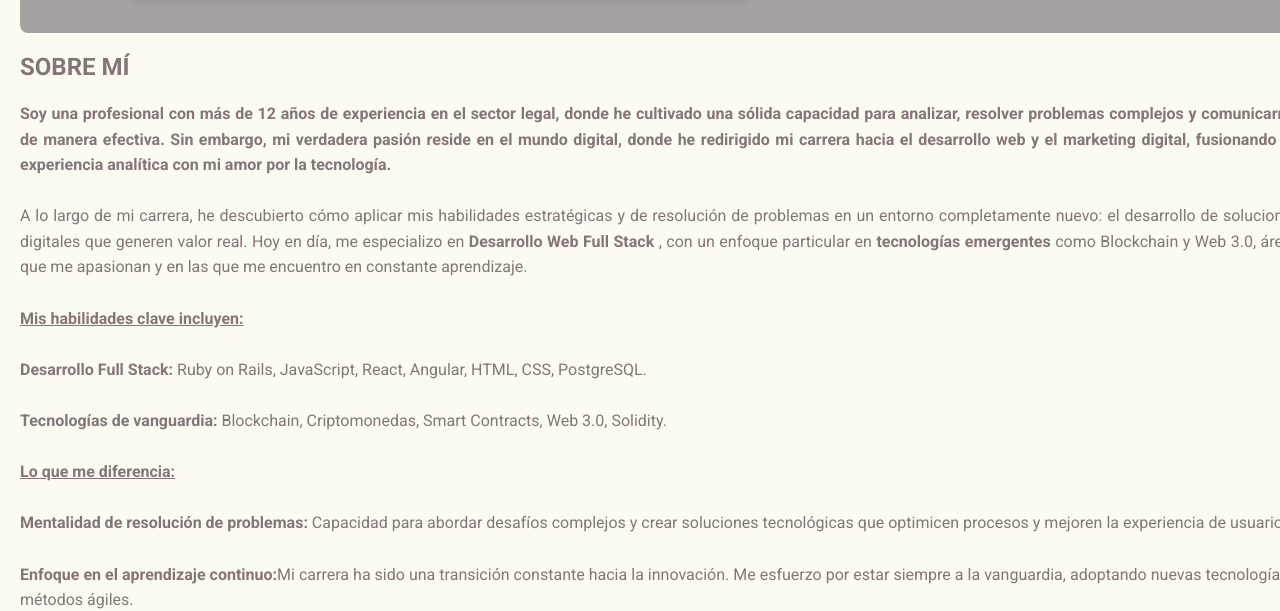
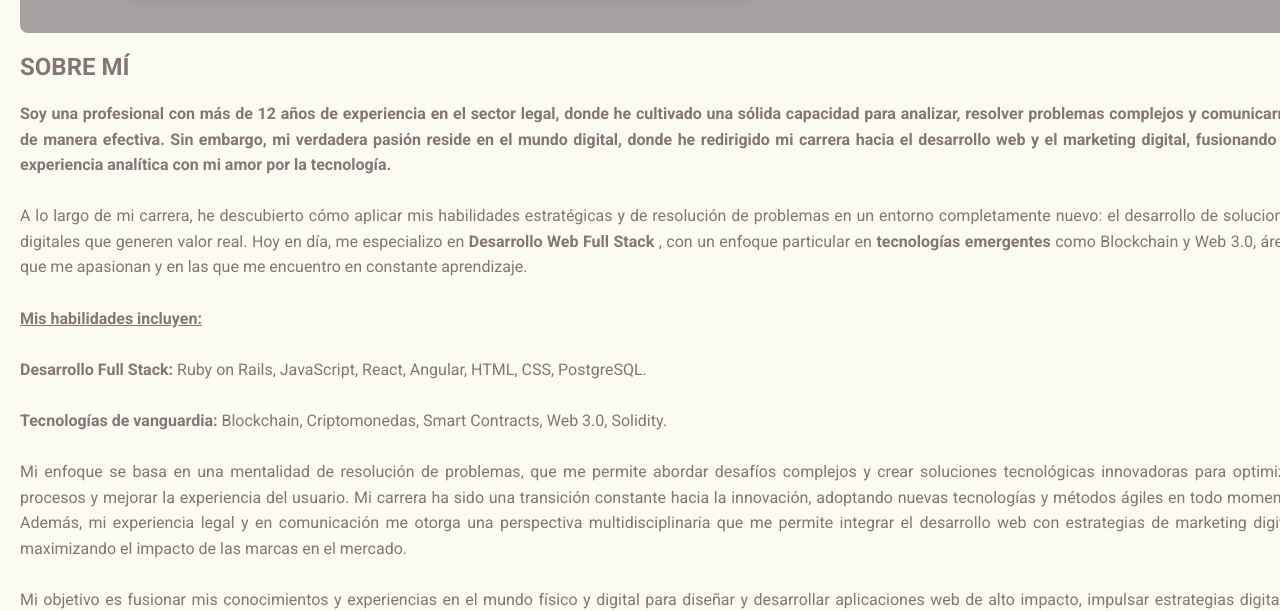
Before and after one commit to CeciliaOrlando/portafolio, a plain HTML site: page index.html in a window 1280 px wide. Shown: the part 342-953 px from the top of the page. Drawn offline with Linux system fonts and the light colour scheme.

Commit message:
Actualizaciones

```diff
--- a/index.html
+++ b/index.html
@@ -47,20 +47,14 @@
 
                     A lo largo de mi carrera, he descubierto cómo aplicar mis habilidades estratégicas y de resolución de problemas en un entorno completamente nuevo: el desarrollo de soluciones digitales que generen valor real. Hoy en día, me especializo en <strong> Desarrollo Web Full Stack </strong>, con un enfoque particular en <strong> tecnologías emergentes </strong> como Blockchain y Web 3.0, áreas que me apasionan y en las que me encuentro en constante aprendizaje.<br><br>
 
-                    <strong> <u> Mis habilidades clave incluyen:</u></strong> <br><br>
+                    <strong> <u> Mis habilidades incluyen:</u></strong> <br><br>
 
                     <strong>Desarrollo Full Stack:</strong> Ruby on Rails, JavaScript, React, Angular, HTML, CSS, PostgreSQL. <br><br>
                     <strong>Tecnologías de vanguardia:</strong> Blockchain, Criptomonedas, Smart Contracts, Web 3.0, Solidity. <br><br>
 
-                    <strong> <u>Lo que me diferencia: </u></strong ><br><br>
+                    Mi enfoque se basa en una mentalidad de resolución de problemas, que me permite abordar desafíos complejos y crear soluciones tecnológicas innovadoras para optimizar procesos y mejorar la experiencia del usuario. Mi carrera ha sido una transición constante hacia la innovación, adoptando nuevas tecnologías y métodos ágiles en todo momento. Además, mi experiencia legal y en comunicación me otorga una perspectiva multidisciplinaria que me permite integrar el desarrollo web con estrategias de marketing digital, maximizando el impacto de las marcas en el mercado. <br><br>
 
-                    <strong>Mentalidad de resolución de problemas:</strong> Capacidad para abordar desafíos complejos y crear soluciones tecnológicas que optimicen procesos y mejoren la experiencia de usuario. <br><br>
-
-                    <strong>Enfoque en el aprendizaje continuo:</strong>Mi carrera ha sido una transición constante hacia la innovación. Me esfuerzo por estar siempre a la vanguardia, adoptando nuevas tecnologías y métodos ágiles. <br><br>
-
-                    <strong>Capacidades multidisciplinarias:</strong> Mi experiencia legal y de comunicación me otorga una perspectiva única, permitiéndome integrar el desarrollo web con estrategias de marketing digital que maximizan el impacto de las marcas en el mercado. <br><br>
-
-                    Mi objetivo es fusionar mi conocimiento y experiencia en el mundo físico y digital para diseñar y desarrollar aplicaciones web de alto impacto, impulsar estrategias digitales efectivas y generar resultados tangibles que ayuden a las marcas a crecer, destacar y evolucionar.  <br><br>
+                    Mi objetivo es fusionar mis conocimientos y experiencias en el mundo físico y digital para diseñar y desarrollar aplicaciones web de alto impacto, impulsar estrategias digitales efectivas y generar resultados tangibles que ayuden a las marcas a crecer, destacarse y evolucionar.
 
                     Estoy abierta a nuevas oportunidades donde pueda aportar mi combinación única de habilidades analíticas, tecnológicas y de marketing para contribuir al éxito de proyectos innovadores. Estoy lista para formar parte de un equipo dinámico que valore el aprendizaje continuo y la innovación. <br><br>
                     </p>
```
